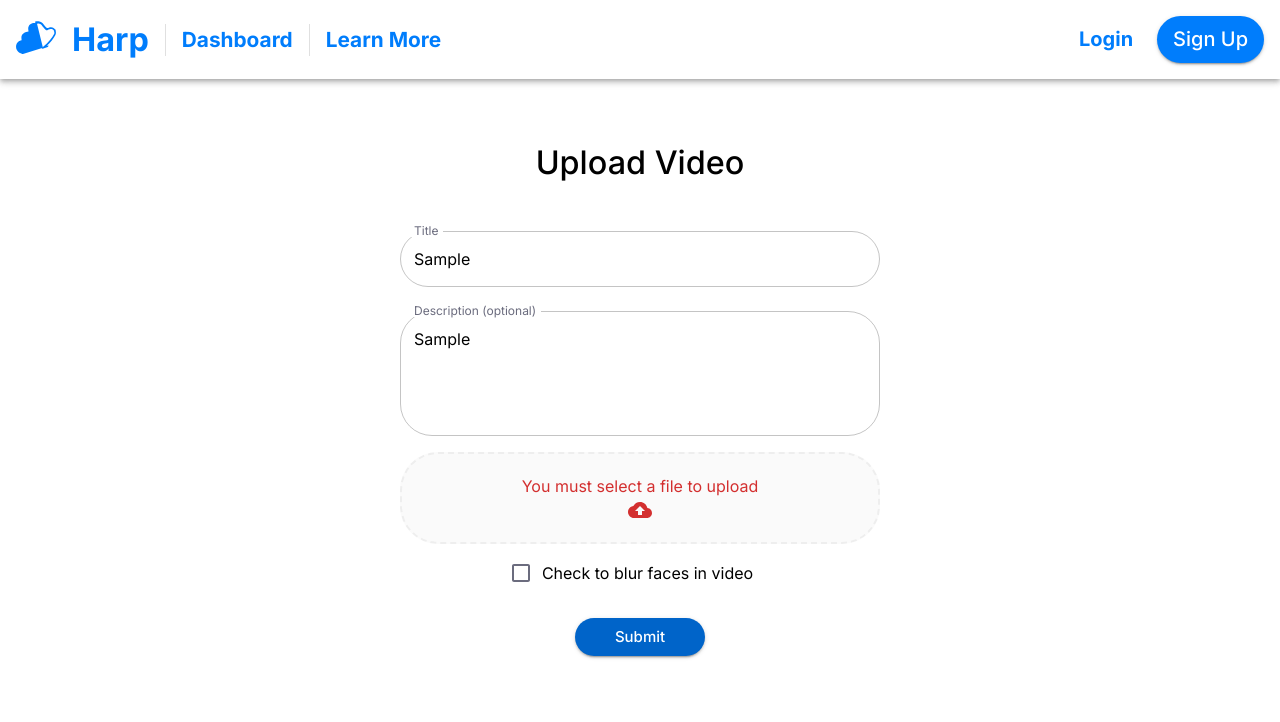
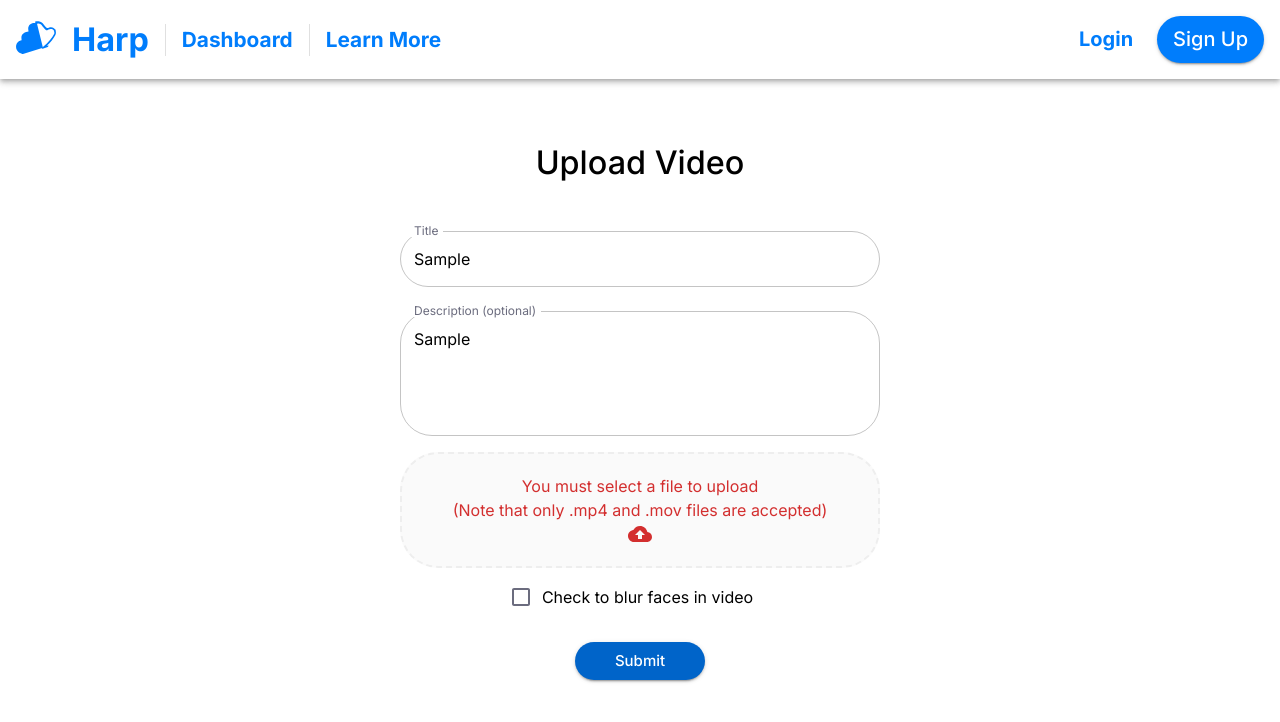
Before and after one commit to COSC-499-W2023/year-long-project-team-3, a Next.js app: page /new/video/upload in a window 1280 px wide. Both pictures are taken after typing "Sample", "Sample" into the empty fields and a click on the button "Submit". Shown: the top 722 px of the page. Built offline with nearby package versions, Linux system fonts and the light colour scheme; no server answers.

Commit message:
Fixed issues with types

```diff
--- a/src/components/UploadVideoForm/index.tsx
+++ b/src/components/UploadVideoForm/index.tsx
@@ -9,7 +9,7 @@ import { ObjectSchema } from 'yup'
 import * as yup from 'yup'
 import { VideoUploadData } from '@/types/video/video'
 import { VideoUploadDropzone } from '../VideoUploadDropzone'
-// TODO: Add tests for this component
+
 export default function UploadVideoForm() {
     const formik = useFormik<VideoUploadData>({
         initialValues: {
@@ -76,7 +76,7 @@ export default function UploadVideoForm() {
                         helperText={formik.touched.description && formik.errors.description}
                         data-cy='description'
                     />
-                    <VideoUploadDropzone flexGrow='1' file={formik.values.file} setFieldValue={formik.setFieldValue} touchedFile={formik.touched.file} errorMessage={formik.errors.file} />
+                    <VideoUploadDropzone file={formik.values.file} setFieldValue={formik.setFieldValue} touchedFile={formik.touched.file} errorMessage={formik.errors.file} />
                     <FormControlLabel
                         control={
                             <Checkbox
@@ -108,10 +108,9 @@ async function handleSubmit(videoUploadData: VideoUploadData) {
     console.log(videoUploadData)
 }
 
-// TODO: Fix this type
 const validationSchema: ObjectSchema<VideoUploadData> = yup.object().shape({
     title: yup.string().required('Video title is required'),
-    description: yup.string().notRequired(),
-    file: yup.mixed().required('You must select a file to upload'),
+    description: yup.string().default(''),
+    file: yup.mixed<File>().required('You must select a file to upload'),
     blurFace: yup.boolean().required(),
 })
--- a/src/components/VideoUploadDropzone/index.tsx
+++ b/src/components/VideoUploadDropzone/index.tsx
@@ -1,41 +1,31 @@
 import React from 'react'
 import {useDropzone} from 'react-dropzone'
-import styled from 'styled-components'
 import { CloudUpload as CloudUploadIcon } from '@mui/icons-material'
 import { Box, Typography } from '@mui/material'
 import { theme } from '../ThemeRegistry/theme'
-// TODO: Fix prop types in this file
-const getColor = (props) => {
-    if (props.isDragAccept) {
+
+const borderColor = (isDragAccept: boolean, isDragReject: boolean, isFocused: boolean) => {
+    if (isDragAccept) {
         return theme.palette.success.main
     }
-    if (props.isDragReject) {
+    if (isDragReject) {
         return theme.palette.error.main
     }
-    if (props.isFocused) {
+    if (isFocused) {
         return theme.palette.secondary.main
     }
     return '#eeeeee'
 }
 
-const Container = styled.div`
-  flex: 1;
-  display: flex;
-  width: 100%;
-  flex-direction: column;
-  align-items: center;
-  padding: 20px;
-  border-width: 2px;
-  border-radius: 38px;
-  border-color: ${ props => getColor(props) };
-  border-style: dashed;
-  background-color: #fafafa;
-  color: #bdbdbd;
-  outline: none;
-  transition: border .24s ease-in-out;
-`
+type VideoUploadDropzoneProps = {
+    file: File | undefined
+    setFieldValue: (field: string, value: any) => void
+    touchedFile: boolean | undefined
+    errorMessage: string | undefined
+}
 
-export function VideoUploadDropzone(props: any) {
+
+export function VideoUploadDropzone(props: VideoUploadDropzoneProps) {
     const { file, setFieldValue, touchedFile, errorMessage } = props
     const {
         getRootProps,
@@ -48,21 +38,37 @@ export function VideoUploadDropzone(props: any) {
     }})
 
     return (
-        <Container {...getRootProps({isFocused, isDragAccept, isDragReject})}>
+        <Box {...getRootProps()} sx={{
+            flex: 1,
+            display: 'flex',
+            width: '100%',
+            flexDirection: 'column',
+            alignItems: 'center',
+            padding: '20px',
+            borderWidth: '2px',
+            borderRadius: '38px',
+            borderColor: borderColor(isDragAccept, isDragReject, isFocused),
+            borderStyle: 'dashed',
+            backgroundColor: '#fafafa',
+            color: '#bdbdbd',
+            outline: 'none',
+            transition: 'border .24s ease-in-out',
+        }}>
             <input {...getInputProps()} />
             {file?
-                <Box sx={{display: 'flex', alignItems: 'center', flexDirection: 'column'}}>
+                <Box sx={{display: 'flex', alignItems: 'center', flexDirection: 'column', textAlign: 'center'}}>
                     <Typography color={theme.palette.success.main}>File {file.name} successfully uploaded</Typography>
                     <CloudUploadIcon color='success' />
                 </Box>:
                 <Box>
                     {
                         touchedFile && errorMessage?
-                            <Box sx={{display: 'flex', alignItems: 'center', flexDirection: 'column'}}>
+                            <Box sx={{display: 'flex', alignItems: 'center', flexDirection: 'column',  textAlign: 'center'}}>
                                 <Typography color={theme.palette.error.main}>{errorMessage}</Typography>
+                                <Typography color={theme.palette.error.main}>(Note that only .mp4 and .mov files are accepted)</Typography>
                                 <CloudUploadIcon color='error' />
                             </Box>:
-                            <Box  sx={{display: 'flex', alignItems: 'center', flexDirection: 'column'}}>
+                            <Box  sx={{display: 'flex', alignItems: 'center', flexDirection: 'column', textAlign: 'center'}}>
                                 <Typography color={theme.palette.secondary.main}>Drag and drop some files here, or click to select files</Typography>
                                 <Typography color={theme.palette.secondary.main}>(Note that only .mp4 and .mov files are accepted)</Typography>
                                 <CloudUploadIcon color='secondary' />
@@ -70,6 +76,6 @@ export function VideoUploadDropzone(props: any) {
                     }
                 </Box>
             }
-        </Container>
+        </Box>
     )
 }
--- a/src/types/video/video.ts
+++ b/src/types/video/video.ts
@@ -1,6 +1,6 @@
 export type VideoUploadData = {
-    title: string | undefined,
-    description: string | undefined,
+    title: string,
+    description: string,
     file: File | undefined,
-    blurFace: boolean | undefined,
+    blurFace: boolean,
 }
```
